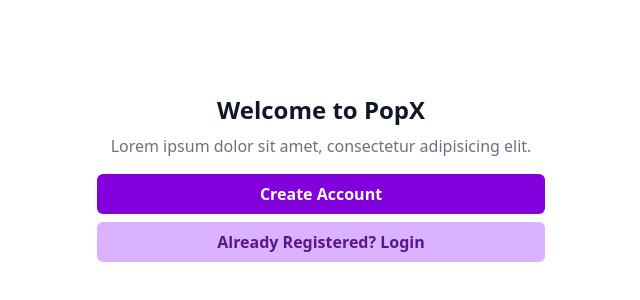
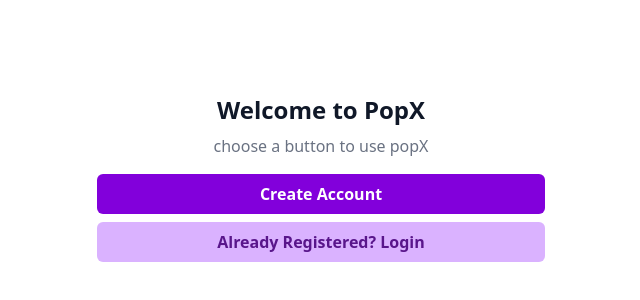
Before and after one commit to samradhi29/reactprojectassigment, a React (Vite) app in the folder frontend/: page / in a window 1280 px wide. Shown: the part 482-782 px from the top of the page, without its empty margins (319-959 px from the left). Built offline with nearby package versions, Linux system fonts and the light colour scheme.

Commit message:
Update Home.jsx

```diff
--- a/frontend/src/component/Home.jsx
+++ b/frontend/src/component/Home.jsx
@@ -17,7 +17,7 @@
       <div className="text-center max-w-md mx-auto w-full mb-10">
         <h1 className="text-2xl font-bold text-gray-900 mb-2">Welcome to PopX</h1>
         <p className="text-gray-500 mb-4">
-          Lorem ipsum dolor sit amet, consectetur adipisicing elit.
+        choose a button to use popX
         </p>
 
         <div className="flex flex-col gap-2">
```
